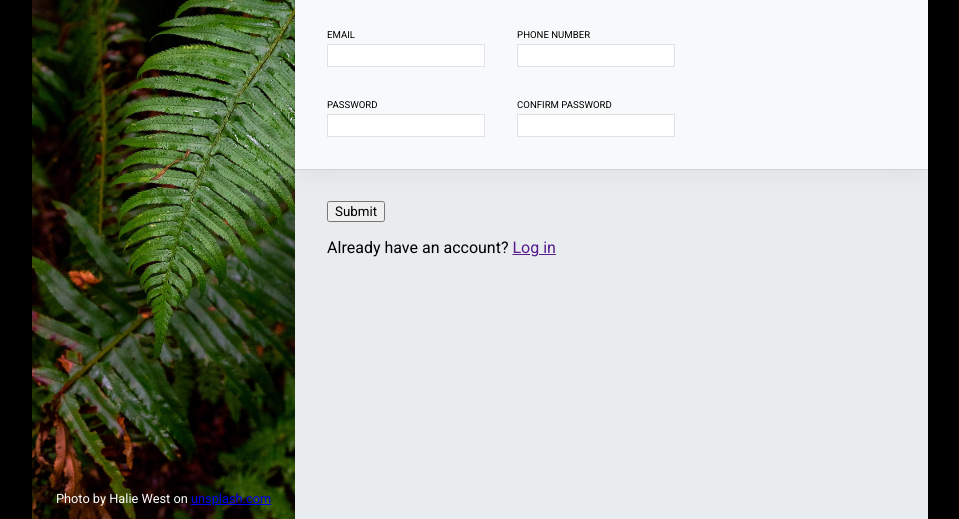
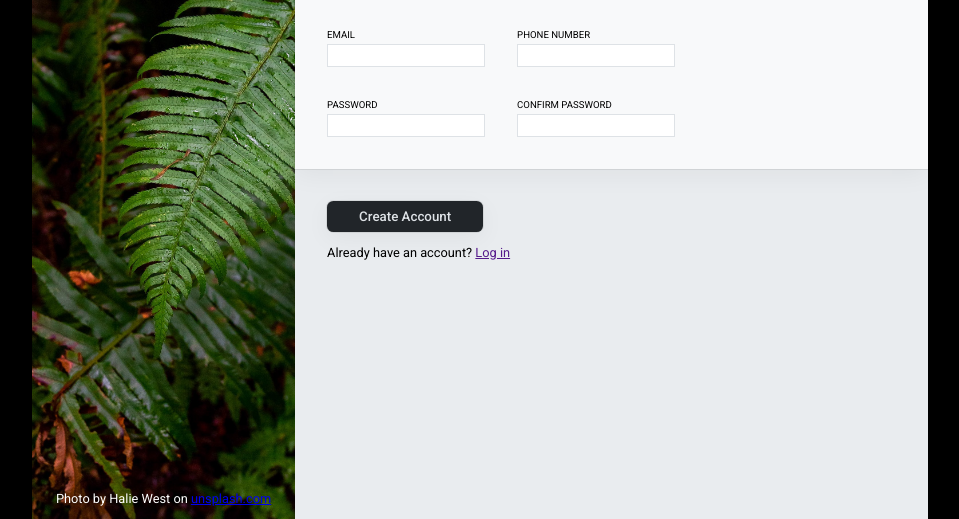
Before and after one commit to majkulmajkul/odin-login-page, a plain HTML site: page index.html in a window 1280 px wide. Shown: the part 281-800 px from the top of the page, without its empty margins (160-1119 px from the left). Drawn offline with Linux system fonts and the light colour scheme.

Commit message:
Submit button styling

```diff
--- a/index.html
+++ b/index.html
@@ -68,8 +68,12 @@
           </form>
         </div>
         <div class="submit-container">
-          <button onclick="submitForm()">Submit</button>
-          <p>Already have an account? <a href="">Log in</a></p>
+          <button onclick="submitForm()" class="submit-button">
+            Create Account
+          </button>
+          <p class="already-have-an-account">
+            Already have an account? <a href="">Log in</a>
+          </p>
         </div>
       </div>
     </div>
--- a/styles.css
+++ b/styles.css
@@ -24,7 +24,7 @@ input{
 
 input:focus{
     outline: 1px solid blue;
-    box-shadow: var(--shadow)
+    box-shadow:  var(--shadow)
 }
 
 button{
@@ -133,3 +133,23 @@ width: 70%;
 
 
 }
+
+.submit-button{
+    background-color: #212529;
+    color: #dee2e6;
+    padding: 0.5rem 2rem 0.5rem 2rem;
+    font-weight: 500;
+    border: none;
+    border-radius: 0.4rem;
+    box-shadow:  var(--shadow);
+    cursor: pointer;
+}
+
+.submit-button:hover{
+    color: #212529;
+    background-color: #dee2e6;
+}
+
+.already-have-an-account{
+    font-size: 0.8rem;
+}
```
